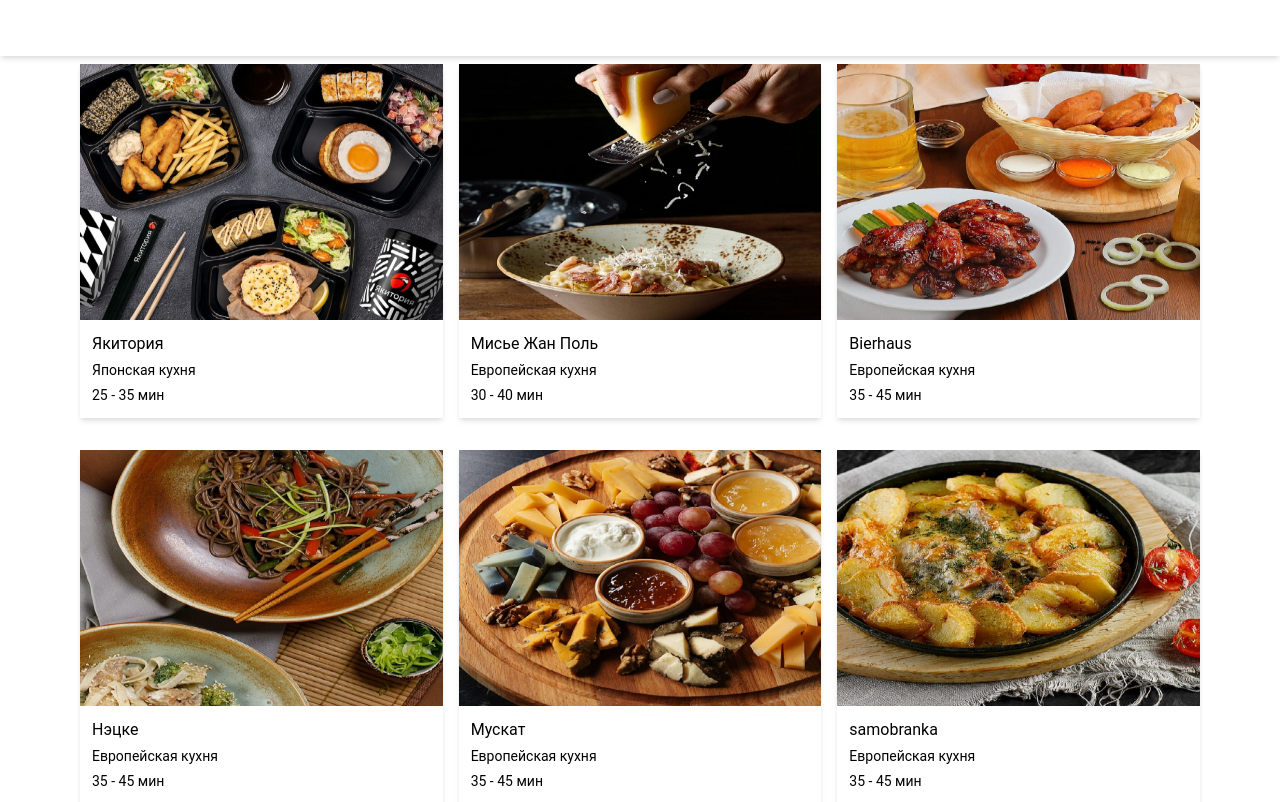
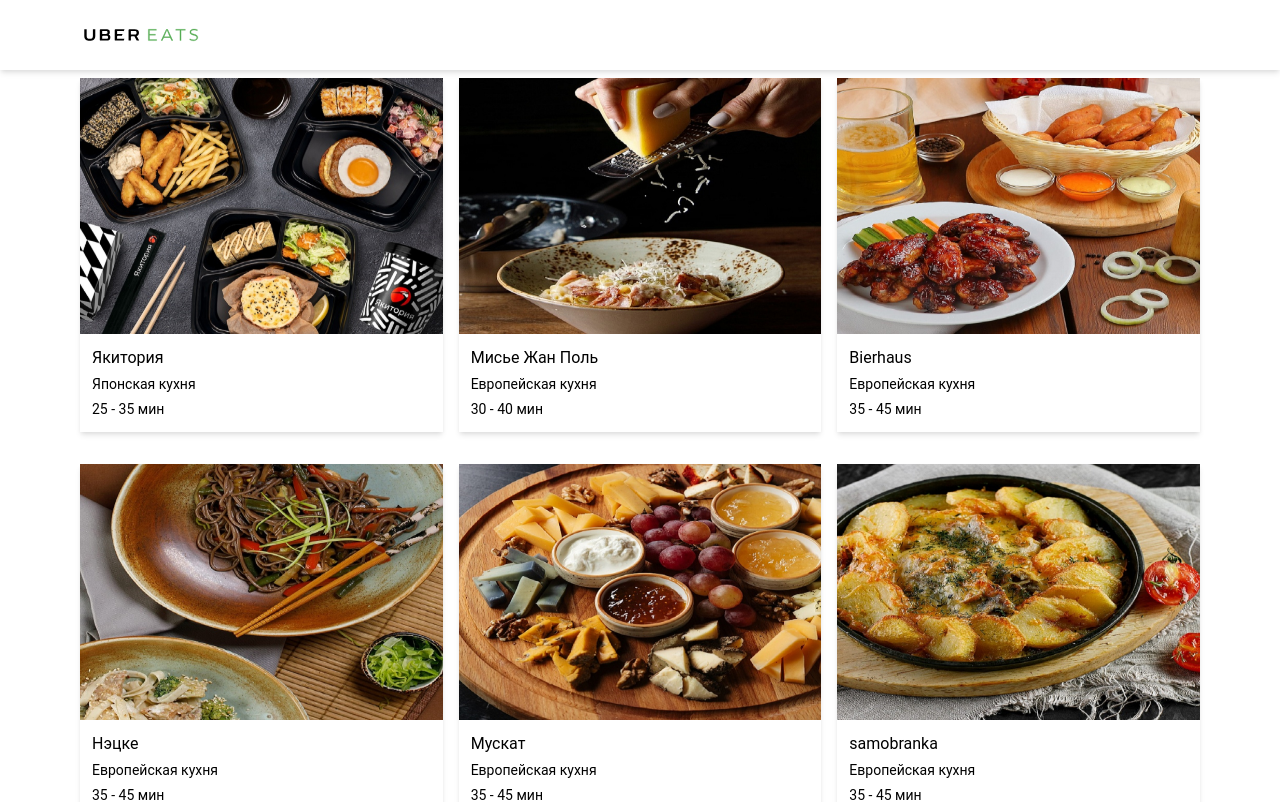
Before and after one commit to bloodycloud1/ubereats, a Next.js app: page / in a window 1280 px wide. Shown: the top 802 px of the page. Built offline with nearby package versions, Linux system fonts and the light colour scheme.

Commit message:
add fix link errors

```diff
--- a/src/components/header/header.tsx
+++ b/src/components/header/header.tsx
@@ -6,18 +6,20 @@
   children?: ReactNode;
 };
 
-const Header: FC<HeaderType> = ({ children }: any) => {
+const Header: FC<HeaderType> = ({ children }) => {
   return (
     <header className="shadow-md">
       <div className="container mx-auto">
         <div className="flex justify-between items-center">
-          <div className="my-7">
-            <Link href="/" passHref>
-              <div className="relative">
-                <Image src="/images/components/header/logo.svg" alt="ubereats" layout="fill" />
+          <Link href="/">
+            <a>
+              <div className="my-7">
+                <div className="relative h-[14px] w-[122px]">
+                  <Image src="/images/components/header/logo.svg" alt="ubereats" layout="fill" />
+                </div>
               </div>
-            </Link>
-          </div>
+            </a>
+          </Link>
           <div className="flex items-center">{children}</div>
         </div>
       </div>
--- a/src/components/home/main/reustarants/restaurant-card.tsx
+++ b/src/components/home/main/reustarants/restaurant-card.tsx
@@ -8,7 +8,7 @@
   return (
     <div className="justify-items: stretch shadow-md my-2">
       <Link href="/restaurant/[id]" as={`/restaurant/${id}`} passHref>
-        <>
+        <a>
           <div className="w-full h-64 relative">
             <Image src={image} layout="fill" alt="restaraunt image" />
           </div>
@@ -17,7 +17,7 @@
             <div className="text-tiny my-1">{type}</div>
             <div className="text-tiny pb-3">{time}</div>
           </div>
-        </>
+        </a>
       </Link>
     </div>
   );
```
